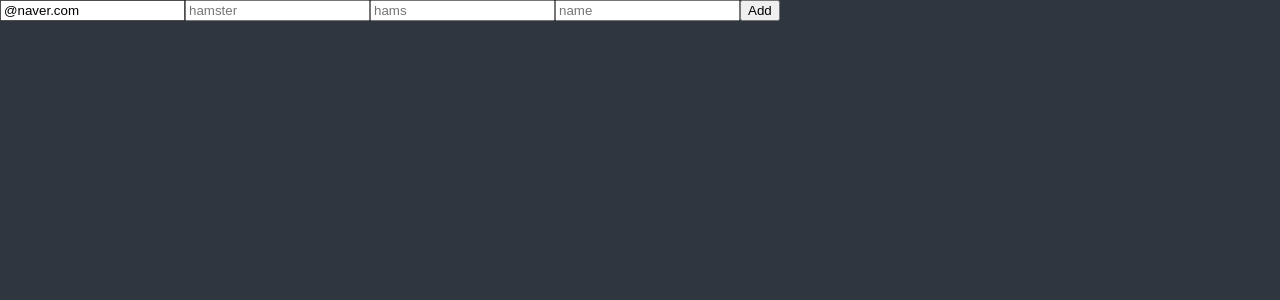
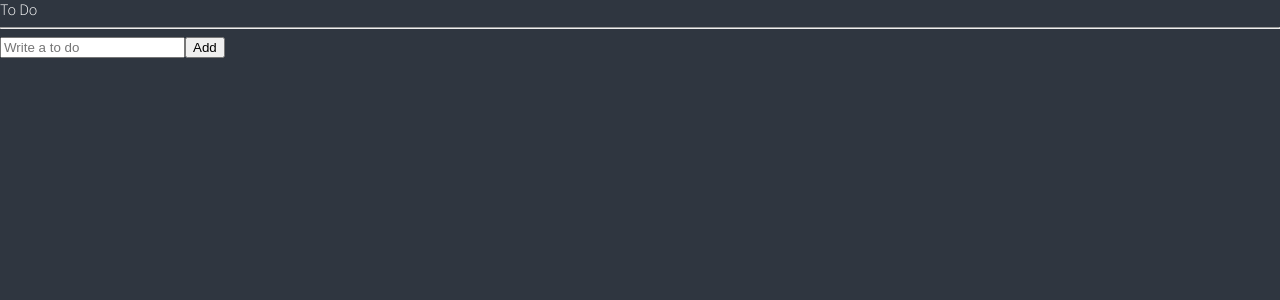
Before and after one commit to HamsterStudent/React-study, a React (Create React App) app: page / in a window 1280 px wide. Shown: the top 300 px of the page. Built offline with nearby package versions, Linux system fonts and the light colour scheme.

Commit message:
Todo first

```diff
--- a/src/App.tsx
+++ b/src/App.tsx
@@ -1,5 +1,5 @@
 import { createGlobalStyle } from "styled-components";
-import ToDoList from "./ToDoList";
+import ToDoList from "./components/ToDoList";
 
 const GlobalStyle = createGlobalStyle`
 @import url('https://fonts.googleapis.com/css2?family=Source+Sans+Pro:wght@300;400&display=swap');
--- a/src/ToDoList.tsx
+++ /dev/null
@@ -1,118 +0,0 @@
-import { useState } from "react";
-import { useForm, useFormState } from "react-hook-form";
-
-// function ToDoList() {
-//   const [toDo, setToDo] = useState("");
-//   const [toDoError, setToDoError] = useState("");
-//   const onChange = (event: React.FormEvent<HTMLInputElement>) => {
-//     const {
-//       currentTarget: { value },
-//     } = event;
-//     setToDoError("");
-//     setToDo(value);
-//   };
-//   const onSubmit = (event: React.FormEvent<HTMLFormElement>) => {
-//     event.preventDefault();
-//     if (toDo.length < 10) {
-//       return setToDoError("Todo should be longer");
-//     }
-//     console.log("submit");
-//   };
-//   return (
-//     <div>
-//       <form onSubmit={onSubmit}>
-//         <input onChange={onChange} value={toDo} placeholder="Write a to do" />
-//         <button>Add</button>
-//         {toDoError !== "" ? toDoError : null}
-//       </form>
-//     </div>
-//   );
-// }
-
-interface IForm {
-  email: string;
-  hamster: string;
-  name: string;
-  hams: string;
-  extraError?: string;
-}
-
-function ToDoList() {
-  const {
-    register,
-    handleSubmit,
-    formState: { errors },
-    setError,
-  } = useForm<IForm>({
-    // defaultValues 항목 기본값을 설정해주는 역할
-    defaultValues: {
-      email: "@naver.com",
-    },
-  });
-  const onVaild = (data: IForm) => {
-    if (data.hamster !== data.hams) {
-      setError(
-        "hams",
-        { message: "Hamsters are not the same" },
-        { shouldFocus: true },
-        // shouldFocus는 에러가 발생한 부분에 포커스 발생시키는 역할
-      );
-    }
-    // setError는 발생하는 문제에 따라 추가적으로 에러를 설정할 수 있다.
-    // setError("extraError", { message: "Server offline" });
-  };
-  console.log(errors);
-  return (
-    <div>
-      <form onSubmit={handleSubmit(onVaild)}>
-        <input
-          {...register("email", {
-            required: "Email is required",
-            pattern: {
-              value: /^[A-Za-z0-9._%+-]+@naver.com$/,
-              message: "Only naver.com emails allowed",
-            },
-          })}
-          placeholder="email"
-        />
-        <span>{errors?.email?.message}</span>
-        <input
-          {...register("hamster", {
-            required: "hamster is cute",
-            minLength: { value: 5, message: "your pass too short" },
-          })}
-          placeholder="hamster"
-        />
-        <span>{errors?.hamster?.message}</span>
-        <input
-          {...register("hams", {
-            required: "password is required",
-          })}
-          placeholder="hams"
-        />
-        <span>{errors?.hams?.message}</span>
-
-        <input
-          {...register("name", {
-            required: "name is required",
-            // validate는 함수를 받고, boolen을 반환한다.
-            validate: {
-              noHamster: (value) =>
-                value.includes("hamster") ? "no hamster allowed" : true,
-
-              noHams: (value) =>
-                value.includes("hams") ? "no hams allowed" : true,
-            },
-          })}
-          placeholder="name"
-        />
-        <span>{errors?.name?.message}</span>
-
-        <button>Add</button>
-        <span>{errors?.extraError?.message}</span>
-      </form>
-    </div>
-  );
-}
-
-export default ToDoList;
--- /dev/null
+++ b/src/atoms.tsx
@@ -0,0 +1,12 @@
+import { atom } from "recoil";
+
+export interface IToDo {
+  text: string;
+  id: number;
+  category: "TO_DO" | "DOING" | "DONE";
+}
+
+export const toDoState = atom<IToDo[]>({
+  key: "toDo",
+  default: [],
+});
--- /dev/null
+++ b/src/components/CreateToDo.tsx
@@ -0,0 +1,31 @@
+import { useForm } from "react-hook-form";
+import { useSetRecoilState } from "recoil";
+import { toDoState } from "../atoms";
+
+interface IForm {
+  toDo: string;
+}
+
+function CreateToDo() {
+  const setToDos = useSetRecoilState(toDoState);
+  const { handleSubmit, register, setValue } = useForm<IForm>();
+  const handleVaild = ({ toDo }: IForm) => {
+    // 새로 입력된 Todo와 oldTodos를 합체
+    setToDos((oldToDos) => [
+      { text: toDo, id: Date.now(), category: "TO_DO" },
+      ...oldToDos,
+    ]);
+    setValue("toDo", "");
+  };
+  return (
+    <form onSubmit={handleSubmit(handleVaild)}>
+      <input
+        {...register("toDo", { required: "Please write a to do" })}
+        placeholder="Write a to do"
+      />
+      <button>Add</button>
+    </form>
+  );
+}
+
+export default CreateToDo;
--- /dev/null
+++ b/src/components/ToDo.tsx
@@ -0,0 +1,14 @@
+import { IToDo } from "../atoms";
+// prop으로 전달받는 정보와 받는 정보의 타입(interface)이 같기 때문에 배열로 가지고 와도 됨
+function ToDo({ text }: IToDo) {
+  return (
+    <li>
+      <span>{text}</span>
+      <button>To Do</button>
+      <button>Done</button>
+      <button>Doing</button>
+    </li>
+  );
+}
+
+export default ToDo;
--- /dev/null
+++ b/src/components/ToDoList.tsx
@@ -0,0 +1,27 @@
+import { useRecoilValue } from "recoil";
+import { toDoState } from "../atoms";
+import CreateToDo from "./CreateToDo";
+import ToDo from "./ToDo";
+
+function ToDoList() {
+  // useState랑  비슷하다... value가 있고, 그 value를 변경하는 함수가 있음
+  // toDos의 atom이 toDoState이므로 배열형태가 기본
+  // const [toDos, setToDos] = useRecoilState(toDoState);
+
+  const toDos = useRecoilValue(toDoState);
+
+  return (
+    <div>
+      <h1>To Do</h1>
+      <hr />
+      <CreateToDo />
+      <ul>
+        {toDos.map((toDo) => (
+          <ToDo key={toDo.id} {...toDo} />
+        ))}
+      </ul>
+    </div>
+  );
+}
+
+export default ToDoList;
```
